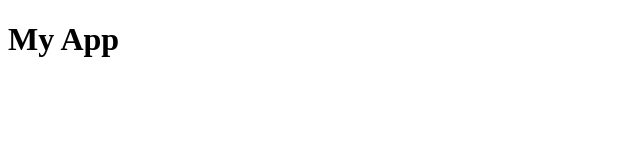
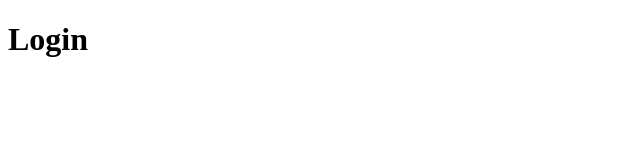
Before and after one commit to kaybrian/dj_react_auth, a React (Create React App) app in the folder frontend/client/: page /login in a window 1280 px wide. Shown: the top 160 px of the page, without its empty margins (0-640 px from the left). Built offline with nearby package versions, Linux system fonts and the light colour scheme.

Commit message:
routing done

```diff
--- a/frontend/client/src/App.js
+++ b/frontend/client/src/App.js
@@ -1,10 +1,21 @@
 import React from "react";
+import { BrowserRouter as Router, Routes, Route } from "react-router-dom";
+
+import HomePage from "containers/Home";
+import LoginPage from "containers/Login";
+import Register from "containers/Register";
+import DashboardPage from "containers/Dashboard";
 
 const App = () => {
   return (
-    <div>
-      <h1>My App</h1>
-    </div>
+    <Router>
+      <Routes>
+       <Route path="/" element={<HomePage />} />
+       <Route path="/login" element={<LoginPage />} />
+       <Route path="/register" element={<Register />} />
+       <Route path="/dashboard" element={<DashboardPage />} />
+      </Routes>
+    </Router>
   )
 }
 
--- a/frontend/client/src/containers/Login.js
+++ b/frontend/client/src/containers/Login.js
@@ -7,4 +7,3 @@ const LoginPage = () => {
 }
 
 export default LoginPage;
-s
```
